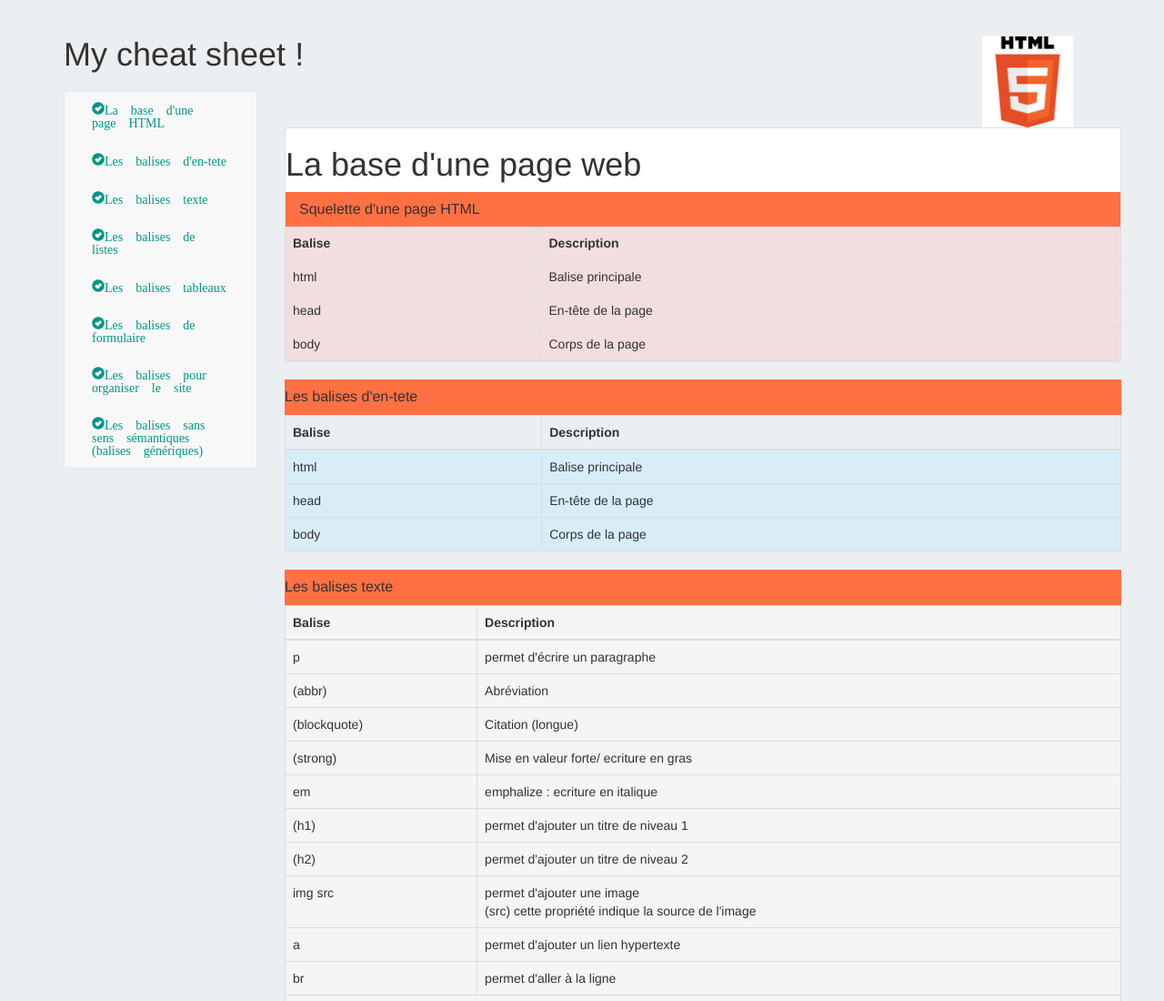
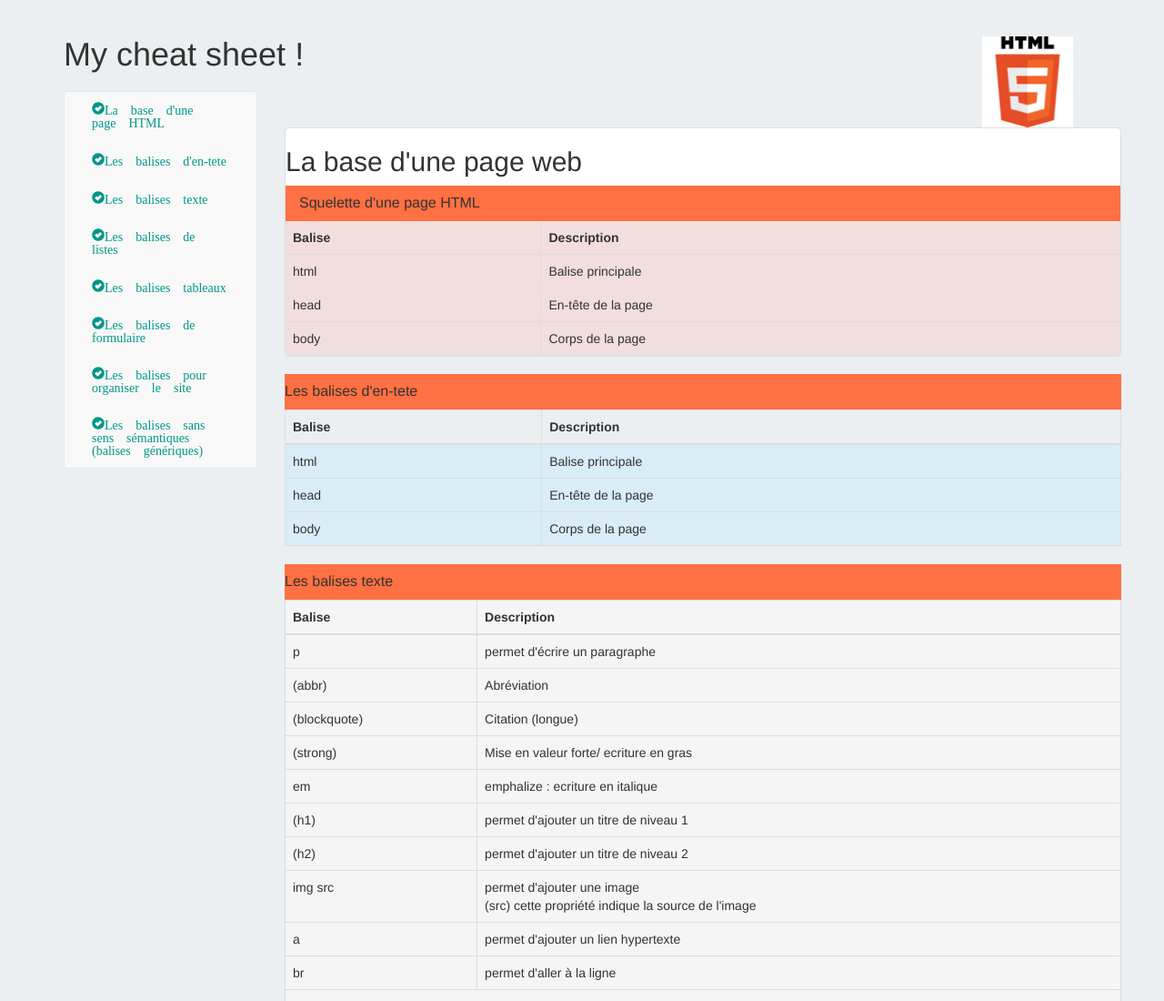
Before and after one commit to anaima/cheat-sheet-html, a plain HTML site: page index.html in a window 1280 px wide. Shown: the top 1100 px of the page at 91% size. Drawn offline with Linux system fonts and the light colour scheme.

Commit message:
un h1 enlevé et remplacé

```diff
--- a/index.html
+++ b/index.html
@@ -69,7 +69,7 @@
 
     <section id="contenu" class="col-md-10">
       <div class="panel panel-default">
-        <h1>La base d'une page web</h1>
+        <h2>La base d'une page web</h2>
         <table class="table table-bordered table-striped">
           <caption class="panel-title" id="return">Squelette d'une page HTML</caption>
           <thead>
```
